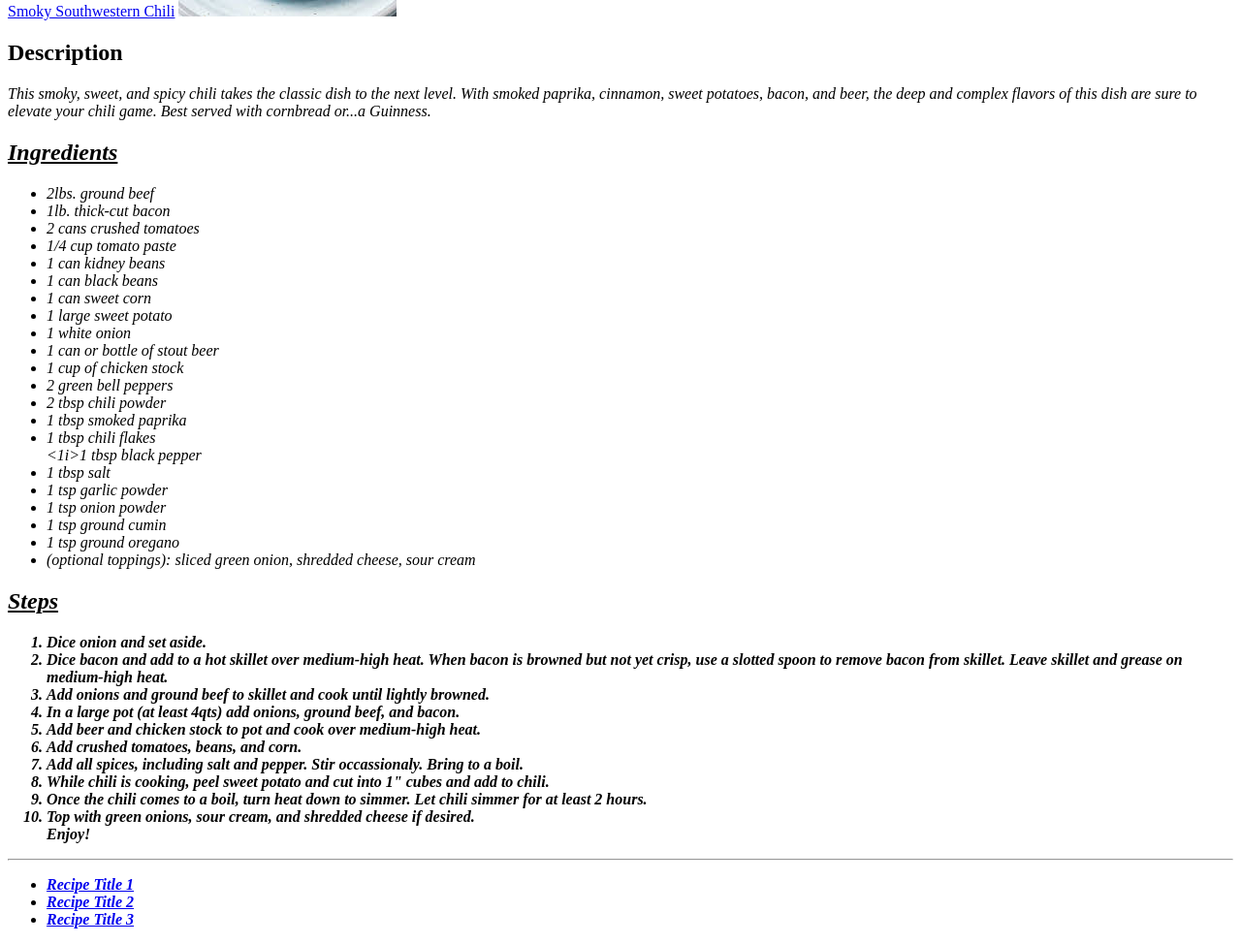
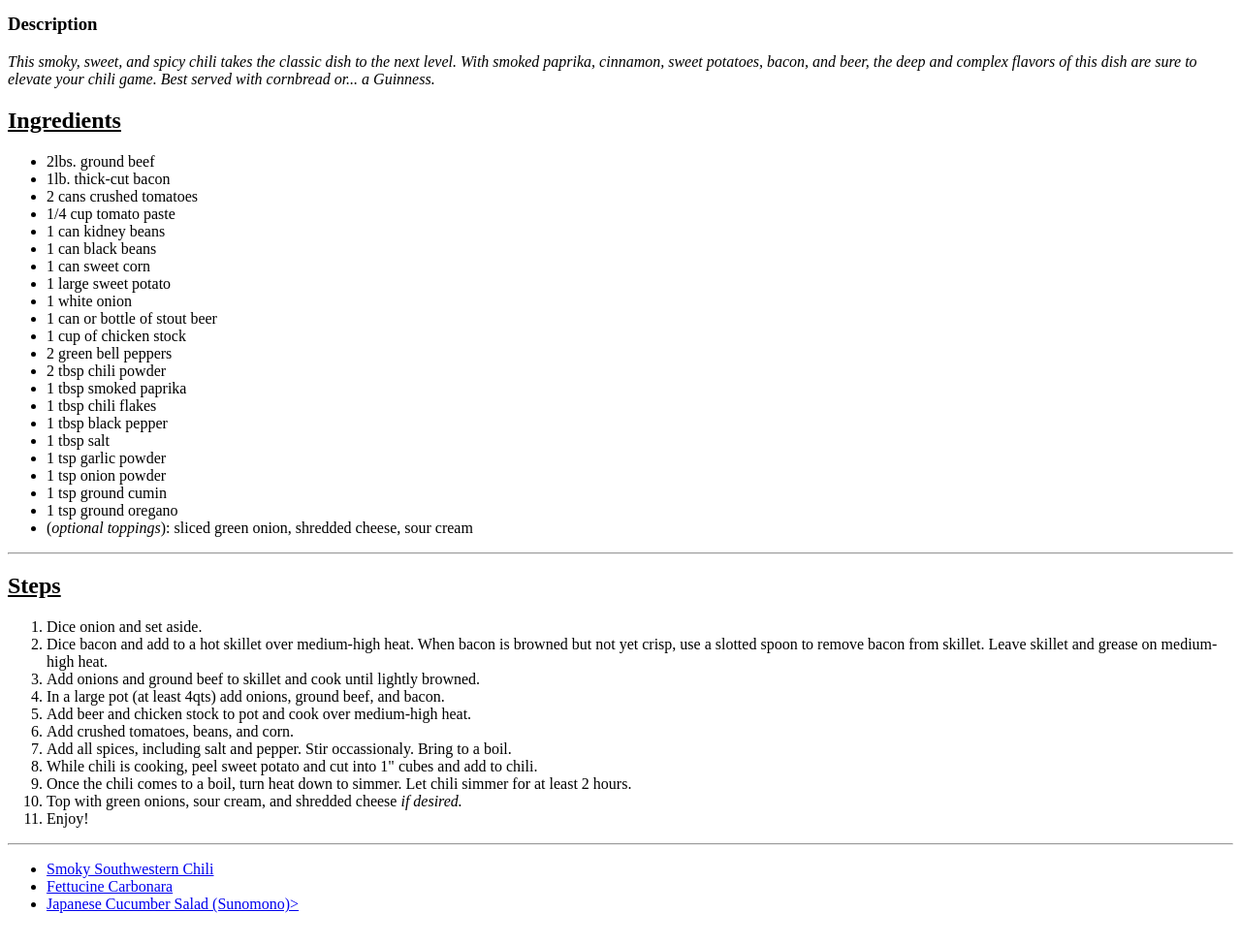
Before and after one commit to vadervalentine/odin-recipes, a plain HTML site: page index.html in a window 1280 px wide. Shown: the part 372-1346 px from the top of the page at 97% size. Drawn offline with Linux system fonts and the light colour scheme.

Commit message:
Added two new recipes

```diff
--- a/index.html
+++ b/index.html
@@ -3,7 +3,7 @@
 <head>
     <meta charset="UTF-8">
     <meta http-equiv="X-UA-Compatible" content="IE=edge">
-    <meta name="viewport" content="width=">, initial-scale=1.0">
+    <meta name="viewport" content="width=">
     <title>Smoky Southwestern Chili</title>
 </head>
 <body>
@@ -11,11 +11,11 @@
     <h1>Smoky Southwestern Chili</h1>
         <a href="recipes/chili.html">Smoky Southwestern Chili</a>
         <img src="./recipes/chili.jpg">
-    <h2>Description</h2>
-        <p><i>This smoky, sweet, and spicy chili takes the classic dish to the next level.
+    <h3>Description</h3>
+        <p><em>This smoky, sweet, and spicy chili takes the classic dish to the next level.
         With smoked paprika, cinnamon, sweet potatoes, bacon, and beer, the deep and complex flavors of
-        this dish are sure to elevate your chili game. Best served with cornbread or...a Guinness.<i></p>
-    <h2><u><b>Ingredients</b></u></h2>
+        this dish are sure to elevate your chili game. Best served with cornbread or... a Guinness.</em></p>
+    <h2><u><st>Ingredients</st></u></h2>
         <ul>
             <li>2lbs. ground beef</li>
             <li>1lb. thick-cut bacon</li>
@@ -32,34 +32,34 @@
             <li>2 tbsp chili powder</li>
             <li>1 tbsp smoked paprika</li>
             <li>1 tbsp chili flakes</li>
-            <1i>1 tbsp black pepper</1i></1i>
+            <li>1 tbsp black pepper</li>
             <li>1 tbsp salt</li>
             <li>1 tsp garlic powder</li>
             <li>1 tsp onion powder</li>
             <li>1 tsp ground cumin</li>
             <li>1 tsp ground oregano</li>
             <li>(<i>optional toppings</i>): sliced green onion, shredded cheese, sour cream</li>
-            </li>
         </ul>
-    <h2><u><b>Steps<b></u></h2>
+        <hr></hr>
+    <h2><u><st>Steps</st></u></h2>
         <ol>
-            <li>Dice onion and set aside.</li>
-            <li>Dice bacon and add to a hot skillet over medium-high heat. When bacon is browned but not yet crisp, use a slotted spoon to remove bacon from skillet. Leave skillet and grease on medium-high heat. </li>
-            <li>Add onions and ground beef to skillet and cook until lightly browned.</li>
-            <li>In a large pot (at least 4qts) add onions, ground beef, and bacon.</li>
-            <li>Add beer and chicken stock to pot and cook over medium-high heat.</li>
-            <li>Add crushed tomatoes, beans, and corn.</li>
-            <li>Add all spices, including salt and pepper. Stir occassionaly. Bring to a boil.</li>
-            <li>While chili is cooking, peel sweet potato and cut into 1" cubes and add to chili.</li>
-            <li>Once the chili comes to a boil, turn heat down to simmer. Let chili simmer for at least 2 hours.</li>
-            <li>Top with green onions, sour cream, and shredded cheese <i>if desired.</i></li>
-            </li>Enjoy!</li>
+            <li> Dice onion and set aside.</li>
+            <li> Dice bacon and add to a hot skillet over medium-high heat. When bacon is browned but not yet crisp, use a slotted spoon to remove bacon from skillet. Leave skillet and grease on medium-high heat. </li>
+            <li> Add onions and ground beef to skillet and cook until lightly browned.</li>
+            <li> In a large pot (at least 4qts) add onions, ground beef, and bacon.</li>
+            <li> Add beer and chicken stock to pot and cook over medium-high heat.</li>
+            <li> Add crushed tomatoes, beans, and corn.</li>
+            <li> Add all spices, including salt and pepper. Stir occassionaly. Bring to a boil.</li>
+            <li> While chili is cooking, peel sweet potato and cut into 1" cubes and add to chili.</li>
+            <li> Once the chili comes to a boil, turn heat down to simmer. Let chili simmer for at least 2 hours.</li>
+            <li> Top with green onions, sour cream, and shredded cheese <i>if desired.</i></li>
+            <li>Enjoy!</li>
         </ol>
     <hr></hr>
         <ul>
-            <li><a href="recipes/yourrecipe.html">Recipe Title 1</a></li>
-            <li><a href="recipes/yourrecipe.html">Recipe Title 2</a></li>
-            <li><a href="recipes/yourrecipe.html">Recipe Title 3</a></li>
+            <li><a href="recipes/chili.html">Smoky Southwestern Chili</a></li>
+            <li><a href="recipes/carbonara.html">Fettucine Carbonara</a></li>
+            <li><a href="recipes/sunomono.html">Japanese Cucumber Salad (Sunomono)></a></li>
           </ul>
 
 </body>
```
Also changed, not shown: recipes/carbonara.jpg (added), recipes/sunomono.jpg (added), 1 other file.
